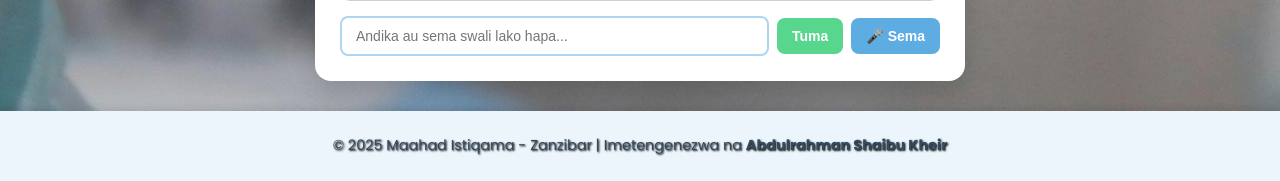
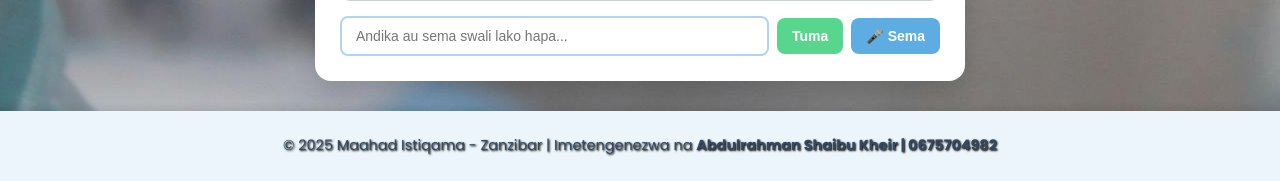
Before and after one commit to AbdulrahmanShaibu/HealthCareAssistant, a Flask app: page / in a window 1280 px wide. Shown: the part 1222-1403 px from the top of the page. Run offline with Flask 3, Linux system fonts and the light colour scheme.

Commit message:
Update footer with contact information

```diff
--- a/templates/index.html
+++ b/templates/index.html
@@ -65,7 +65,7 @@
   </div>
 
   <footer>
-    <p>© 2025 Maahad Istiqama - Zanzibar | Imetengenezwa na <strong>Abdulrahman Shaibu Kheir</strong></p>
+    <p>© 2025 Maahad Istiqama - Zanzibar | Imetengenezwa na <strong>Abdulrahman Shaibu Kheir | 0675704982</strong></p>
   </footer>
 
   <script src="/static/script.js"></script>
```
